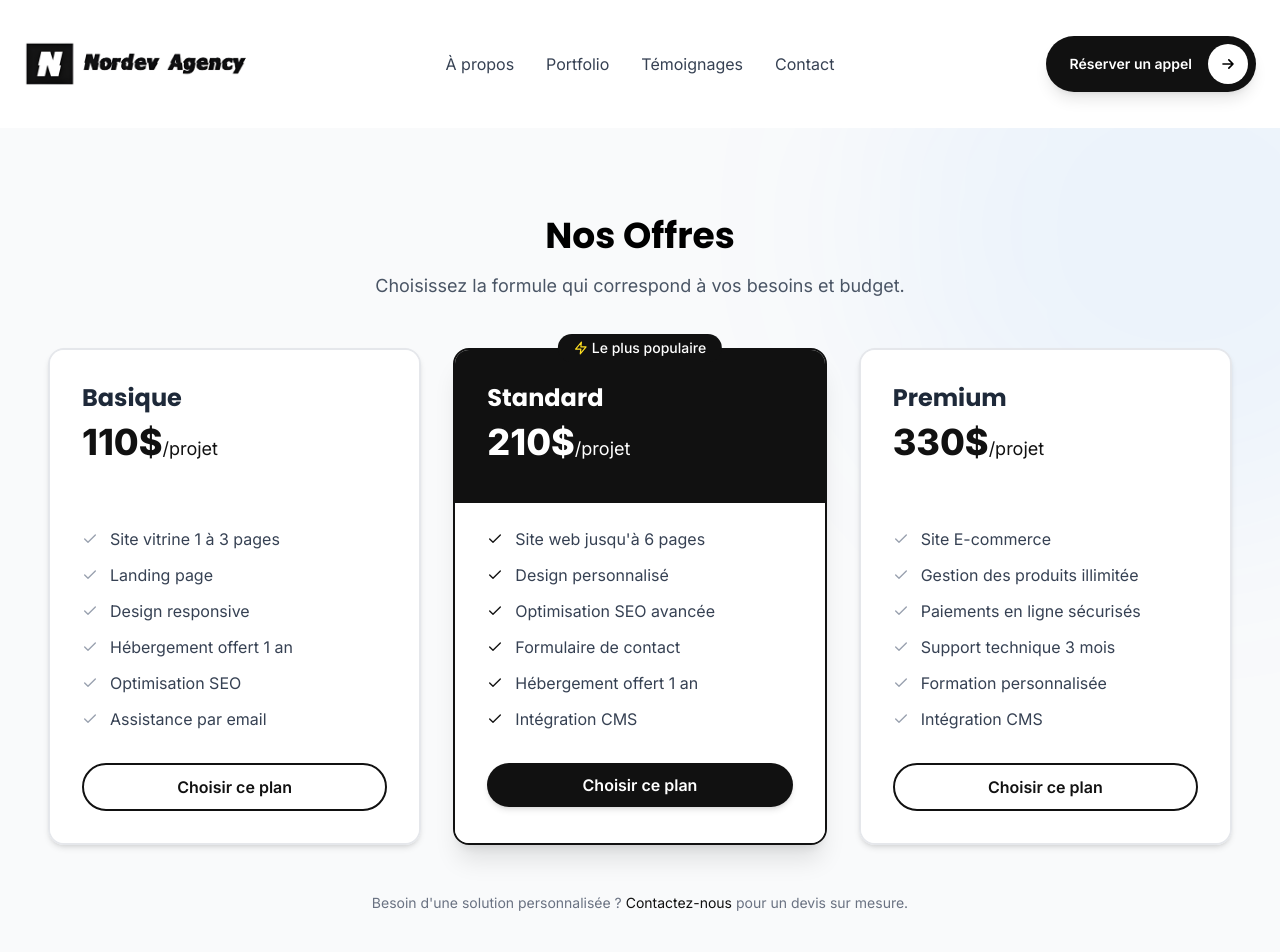
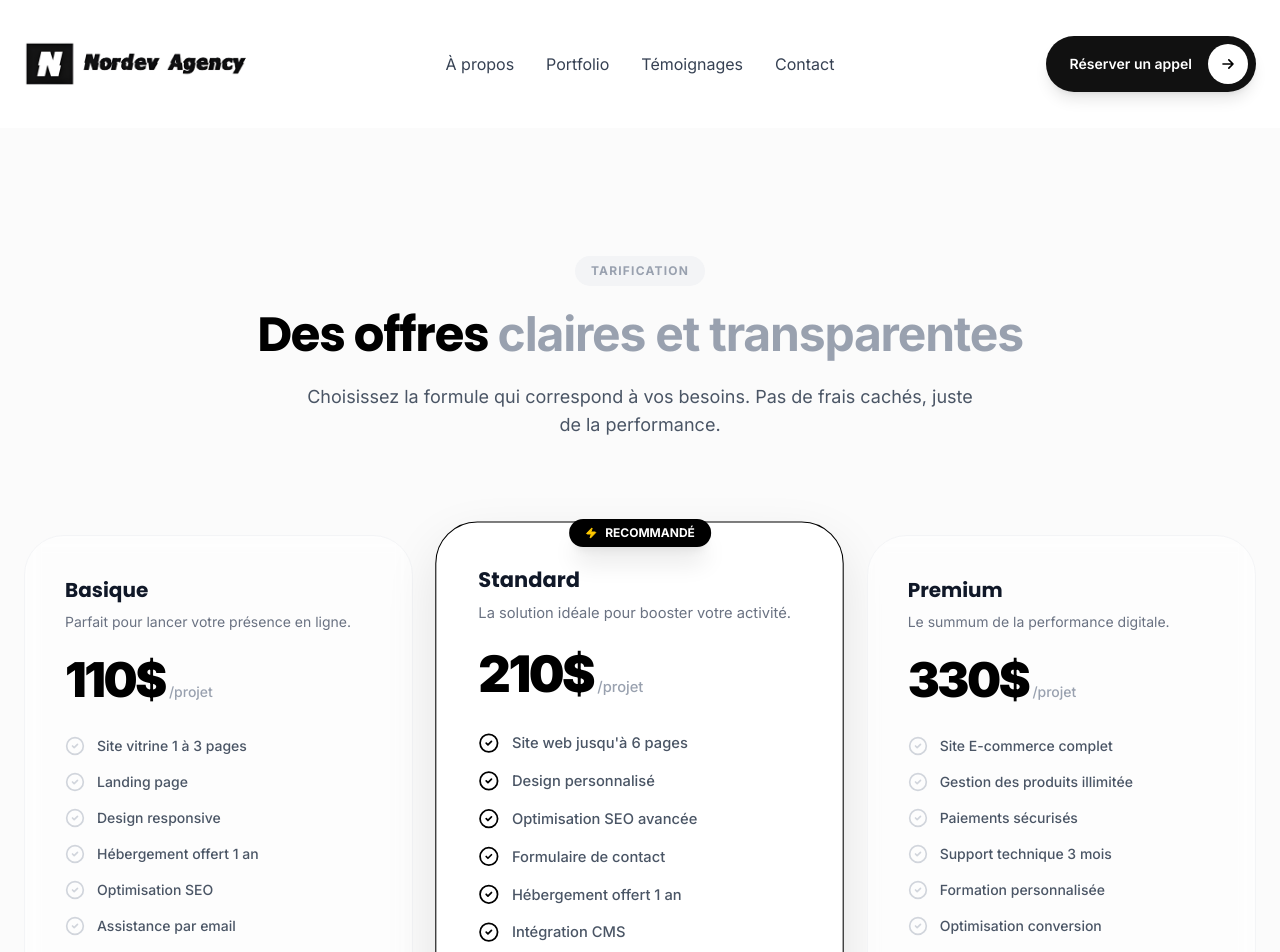
Before and after one commit to freddymk313/nordevagency, a Next.js app: page /pricing in a window 1280 px wide. Shown: the top 952 px of the page. Built offline with nearby package versions, Linux system fonts and the light colour scheme.

Commit message:
final v1

```diff
--- a/components/Pricing.tsx
+++ b/components/Pricing.tsx
@@ -1,11 +1,12 @@
-"use client"
+"use client";
 
-import { FiCheck, FiZap } from 'react-icons/fi';
+import { CheckCircle2, Zap, ArrowRight } from "lucide-react";
 
 const plans = [
   {
     title: "Basique",
     price: "110$",
+    description: "Parfait pour lancer votre présence en ligne.",
     features: [
       "Site vitrine 1 à 3 pages",
       "Landing page",
@@ -21,6 +22,7 @@ const plans = [
   {
     title: "Standard",
     price: "210$",
+    description: "La solution idéale pour booster votre activité.",
     features: [
       "Site web jusqu'à 6 pages",
       "Design personnalisé",
@@ -36,14 +38,14 @@ const plans = [
   {
     title: "Premium",
     price: "330$",
+    description: "Le summum de la performance digitale.",
     features: [
-      "Site E-commerce",
+      "Site E-commerce complet",
       "Gestion des produits illimitée",
-      "Paiements en ligne sécurisés",
+      "Paiements sécurisés",
       "Support technique 3 mois",
       "Formation personnalisée",
-      // "Hébergement offert 1 an",
-      "Intégration CMS"
+      "Optimisation conversion",
     ],
     highlight: false,
     popular: false,
@@ -51,104 +53,93 @@ const plans = [
   },
 ];
 
-const fadeIn = {
-  hidden: { opacity: 0, y: 30 },
-  visible: { opacity: 1, y: 0 }
-};
-
 const Pricing = () => {
   return (
-    <section className="relative py-16 md:20 lg:py-22 bg-gray-50 text-black overflow-hidden" id="prix">
-      {/* Background elements */}
-      <div className="absolute inset-0 overflow-hidden">
-        <div className="absolute top-0 right-0 w-[600px] h-[600px] bg-[#007bfe]/5 rounded-full filter blur-[100px] translate-x-1/3 -translate-y-1/3" />
-      </div>
+    <section className="relative py-20 md:py-32 bg-[#FBFBFB] overflow-hidden" id="prix">
+      {/* Background Decoratif */}
+      <div className="absolute top-0 left-1/2 -translate-x-1/2 w-full h-full bg-[radial-gradient(#e5e7eb_1px,transparent_1px)] [background-size:16px_16px] [mask-image:radial-gradient(ellipse_50%_50%_at_50%_50%,#000_70%,transparent_100%)] opacity-40 -z-10" />
 
-      <div className="container mx-auto px-6 md:px-12 relative z-10">
-        {/* Section header */}
-        <div
-        //   initial="hidden"
-        //   whileInView="visible"
-        //   viewport={{ once: true }}
-        //   variants={fadeIn}
-        //   transition={{ duration: 0.6 }}
-          className="text-center mb-9 md:mb-12"
-        >
-          {/* <span className="inline-block bg-[#e6f1ff] text-[#007bfe] px-4 py-2 rounded-full font-medium mb-4">
-            Nos Offres
-          </span> */}
-          <h2 className="text-2xl md:text-3xl lg:text-4xl font-bold mb-4">
-            Nos Offres
+      <div className="container mx-auto px-6 relative z-10">
+
+        {/* Header */}
+        <div className="text-center mb-16 md:mb-24">
+          <span className="inline-block px-4 py-1.5 mb-6 text-[12px] font-bold tracking-widest text-gray-400 uppercase bg-gray-100 rounded-full">
+            Tarification
+          </span>
+          <h2 className="text-3xl md:text-5xl font-bold mb-6 tracking-tight">
+            Des offres <span className="text-gray-400">claires et transparentes</span>
           </h2>
           <p className="text-lg text-gray-600 max-w-2xl mx-auto">
-            Choisissez la formule qui correspond à vos besoins et budget.
+            Choisissez la formule qui correspond à vos besoins. Pas de frais cachés, juste de la performance.
           </p>
         </div>
 
         {/* Pricing plans */}
-        <div className="grid grid-cols-1 lg:grid-cols-3 gap-8 items-stretch">
+        <div className="grid grid-cols-1 lg:grid-cols-3 gap-8 items-stretch max-w-7xl mx-auto">
           {plans.map((plan, index) => (
-            <div
-              key={index}
-              className="relative"
-            >
+            <div key={index} className="relative group">
+
               {plan.popular && (
-                <div className="absolute top-0 left-1/2 transform -translate-x-1/2 -translate-y-1/2 bg-[#111111] text-white px-4 py-1 rounded-full text-xs md:text-sm font-medium flex items-center gap-1 z-10">
-                  <FiZap className="text-yellow-300" />
-                  Le plus populaire
+                <div className="absolute -top-4 left-1/2 -translate-x-1/2 bg-black text-white px-4 py-1.5 rounded-full text-xs font-bold flex items-center gap-2 z-20 shadow-xl">
+                  <Zap className="w-3 h-3 text-yellow-400 fill-yellow-400" />
+                  RECOMMANDÉ
                 </div>
               )}
 
-              <div className={`h-full flex flex-col rounded-2xl overflow-hidden border-2 transition-all duration-300 ${plan.highlight
-                ? "border-[#111111] shadow-xl"
-                : "border-gray-200 shadow-md hover:shadow-lg"
+              <div className={`h-full flex flex-col p-8 md:p-10 rounded-[2.5rem] transition-all duration-500 border ${
+                plan.highlight
+                ? "bg-white border-black shadow-[0_20px_50px_rgba(0,0,0,0.1)] scale-105 z-10"
+                : "bg-white/50 border-gray-100 hover:border-gray-300 backdrop-blur-sm"
               }`}>
-                <div className={`p-8 pb-6 ${plan.highlight ? "bg-[#111111] text-white" : "bg-white"
-                  }`}>
-                  <h3 className={`text-2xl font-bold mb-2 ${plan.highlight ? "text-white" : "text-gray-800"
-                    }`}>
-                    {plan.title}
-                  </h3>
-                  <p className={`text-4xl font-extrabold mb-4 ${plan.highlight ? "text-white" : "text-[#111111]"
-                    }`}>
-                    {plan.price}
-                    <span className="text-lg font-normal">/projet</span>
-                  </p>
+
+                {/* Header du plan */}
+                <div className="mb-8">
+                  <h3 className="text-xl font-bold text-gray-900 mb-2">{plan.title}</h3>
+                  <p className="text-gray-500 text-sm mb-6">{plan.description}</p>
+                  <div className="flex items-baseline gap-1">
+                    <span className="text-5xl font-black tracking-tighter">{plan.price}</span>
+                    <span className="text-gray-400 font-medium text-sm">/projet</span>
+                  </div>
                 </div>
 
-                <div className="grow bg-white p-8 pt-6">
-                  <ul className="space-y-3 mb-8">
+                {/* Liste des features */}
+                <ul className="space-y-4 mb-10 grow">
                   {plan.features.map((feature, i) => (
-                      <li key={i} className="flex items-start gap-3 text-gray-700">
-                        <FiCheck className={`shrink-0 mt-1 ${plan.highlight ? "text-[#111111]" : "text-gray-400"
-                          }`} />
+                    <li key={i} className="flex items-start gap-3 text-sm text-gray-600 font-medium">
+                      <CheckCircle2 className={`w-5 h-5 shrink-0 ${plan.highlight ? "text-black" : "text-gray-300"}`} />
                       <span>{feature}</span>
                     </li>
                   ))}
                 </ul>
 
-                  <a href={plan.link}>
-                    <button
-                      className={`w-full py-2.5 rounded-full font-semibold transition-all ${plan.highlight
-                        ? "bg-[#111111] text-white hover:bg-[#111111] shadow-md"
-                        : "border-2 border-[#111111] text-[#111111] hover:bg-[#111111] hover:text-white"
+                {/* Notre Bouton Signature */}
+                <a href={plan.link} className="block mt-auto">
+                  <button className={`w-full text-sm font-bold pl-6 pr-2 py-2 rounded-full transition-all duration-300 flex items-center justify-between group/btn ${
+                    plan.highlight
+                    ? "bg-[#111111] text-white hover:bg-black shadow-lg"
+                    : "bg-gray-100 text-gray-900 hover:bg-gray-200"
                   }`}>
-                      Choisir ce plan
+                    <span>Choisir ce plan</span>
+                    <span className={`w-10 h-10 rounded-full flex items-center justify-center transition-colors ${
+                      plan.highlight ? "bg-white text-black" : "bg-white text-gray-900"
+                    }`}>
+                      <ArrowRight className="w-5 h-5 group-hover/btn:translate-x-0.5 transition-transform" />
+                    </span>
                   </button>
                 </a>
-                </div>
               </div>
             </div>
           ))}
         </div>
 
-        {/* Additional info */}
-        <div
-          className="text-center mt-12 text-gray-500 text-sm"
-        >
-          <p>Besoin d'une solution personnalisée ? <a href="https://wa.me/243991040032"
-            target="_blank"
-            rel="noopener noreferrer" className="text-[#111111] hover:underline">Contactez-nous</a> pour un devis sur mesure.</p>
+        {/* Footer info */}
+        <div className="text-center mt-16">
+          <p className="text-gray-500 text-sm font-medium">
+            Besoin d'une solution personnalisée ?{" "}
+            <a href="https://wa.me/243991040032" target="_blank" rel="noopener noreferrer" className="text-black border-b border-black hover:opacity-60 transition-opacity pb-0.5">
+              Contactez-nous pour un devis sur mesure
+            </a>
+          </p>
         </div>
       </div>
     </section>
```
Lines whose indentation alone changed are shown as unchanged.
